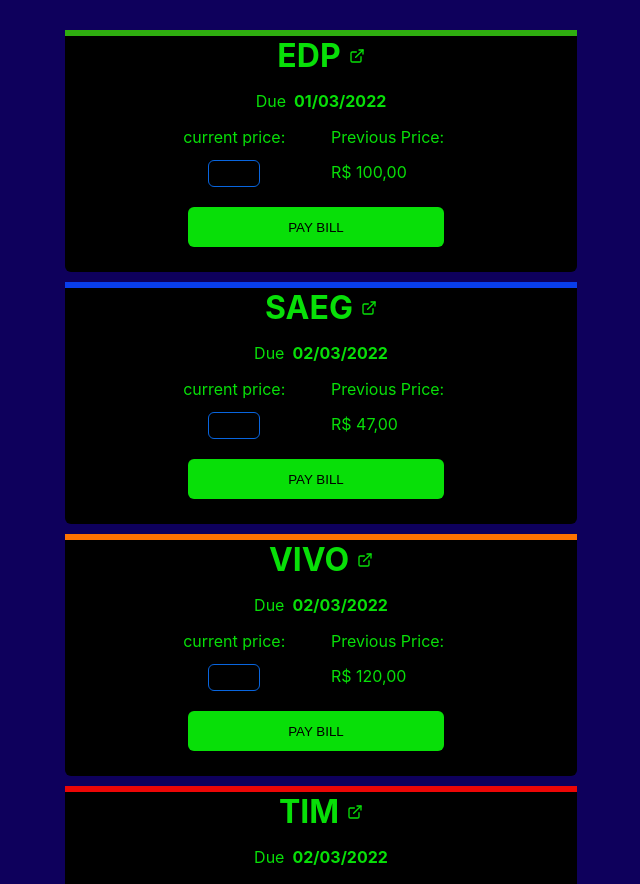
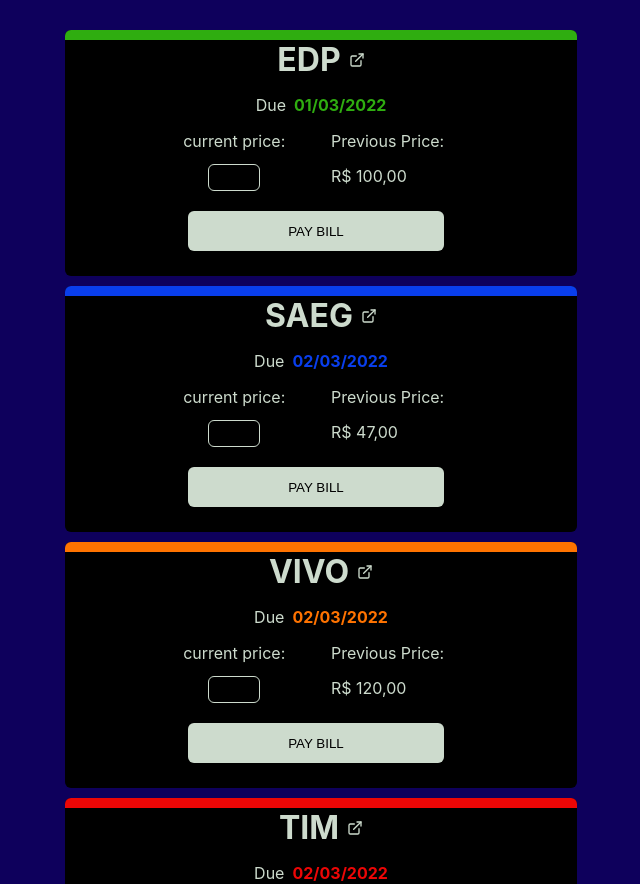
Before and after one commit to akiosTerr/pay-my-bills, a React (Create React App) app: page / in a window 1280 px wide. Shown: the top 884 px of the page, without its empty margins (319-959 px from the left). Built offline with nearby package versions, Linux system fonts and the light colour scheme.

Commit message:
Feed item color scheme update

```diff
--- a/src/components/feedItem.tsx
+++ b/src/components/feedItem.tsx
@@ -15,6 +15,7 @@
 
 function FeedItem({ itemProps }: proptype) {
     const itemClass = 'feed-item '+ itemProps.billStatus
+    const dueDateClass = 'expiration '+ itemProps.billStatus + '-color'
 
     return (
         <div className={itemClass}>
@@ -25,7 +26,7 @@
                 </div>
                 <div className="expiration-section">
                     <p className="expiration-label">Due</p>
-                    <p className="expiration">{itemProps.expirationDate}</p>
+                    <p className={dueDateClass}>{itemProps.expirationDate}</p>
                 </div>
             </div>
             <div className="item-body">
--- a/src/style/mainfeed.scss
+++ b/src/style/mainfeed.scss
@@ -1,4 +1,4 @@
-$green-lime: #08df08;
+$base-text: #cddbcd;
 $light-blue: #0865df;
 $gray: #939c9c;
 
@@ -9,20 +9,20 @@
 $danger: #ec0606;
 
 a {
-    color: $green-lime;
+    color: $base-text;
 }
 
-.paid {
-    background-color: $paid;
+.paid-color {
+    color: $paid;
 }
-.safe {
-    background-color: $safe;
+.safe-color {
+    color: $safe;
 }
-.warning {
-    background-color: $warning;
+.warning-color {
+    color: $warning;
 }
-.danger {
-    background-color: $danger;
+.danger-color {
+    color: $danger;
 }
 
 .main-feed {
@@ -32,31 +32,35 @@
     .paid::before {
         content: '';
         background-color: $paid;
-        height: 6px;
+        border-radius: 6px 6px 0px 0px;
+        height: 10px;
         position: relative;
     }
     .safe::before {
         content: '';
         background-color: $safe;
-        height: 6px;
+        border-radius: 6px 6px 0px 0px;
+        height: 10px;
         position: relative;
     }
     .warning::before {
         content: '';
         background-color: $warning;
-        height: 6px;
+        border-radius: 6px 6px 0px 0px;
+        height: 10px;
         position: relative;
     }
     .danger::before {
         content: '';
         background-color: $danger;
-        height: 6px;
+        border-radius: 6px 6px 0px 0px;
+        height: 10px;
         position: relative;
     }
     .feed-item {
         display: flex;
         flex-direction: column;
-        color: $green-lime;
+        color: $base-text;
         background: #000;
         border-radius: 6px;
         margin-bottom: 10px;
@@ -108,15 +112,15 @@
                     border: none;
                     height: 60px;
                     background: transparent;
-                    border: 1px solid $light-blue;
+                    border: 1px solid $base-text;
                     border-radius: 6px;
-                    color: $green-lime;
+                    color: $base-text;
                     flex-basis: 50%;
                     width: 30%;
                     text-align: center;
 
                     &:focus {
-                        border: 1px solid $green-lime;
+                        border: 1px solid $light-blue;
                         outline: none;
                     }
                 }
@@ -147,7 +151,7 @@
 
             .pay-bill {
                 border-radius: 6px;
-                background: $green-lime;
+                background: $base-text;
                 border: none;
                 height: 40px;
                 width: 50%;
```
